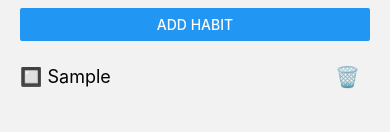
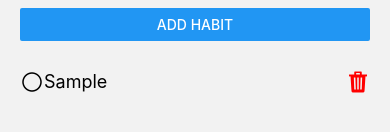
Before and after one commit to torttupohja/habit-tracker-app, a React Native app: screen /Habits in a window 390 px wide. Both pictures are taken after typing "Sample" into the empty fields and a click on the button "ADD HABIT". Shown: the part 194-326 px from the top of the page. Built offline with nearby package versions, Linux system fonts and the light colour scheme.

Commit message:
Update icons and add unit tests

```diff
--- /dev/null
+++ b/jest.setup.js
@@ -0,0 +1,3 @@
+jest.mock('@react-native-async-storage/async-storage', () =>
+    require('@react-native-async-storage/async-storage/jest/async-storage-mock')
+  );
--- a/screens/HabitsScreen.js
+++ b/screens/HabitsScreen.js
@@ -2,6 +2,8 @@
 import React, { useState, useEffect } from 'react';
 import { View, Text, TextInput, Button, FlatList, TouchableOpacity, StyleSheet, Alert } from 'react-native';
 import AsyncStorage from '@react-native-async-storage/async-storage';
+import { Ionicons } from '@expo/vector-icons';
+
 
 export default function HabitsScreen() {
   // State for storing habits and current habit input
@@ -86,12 +88,17 @@ export default function HabitsScreen() {
             onLongPress={() => editHabit(item)}
           >
             <View style={styles.habitRow}>
-              <Text style={[styles.habit, item.completed && styles.completed]}>
-                {item.completed ? '✅' : '🔲'} {item.text}
-              </Text>
-              <TouchableOpacity onPress={() => deleteHabit(item.id)}>
-                <Text style={styles.delete}>🗑️</Text>
-              </TouchableOpacity>
+                <Ionicons
+                    name={item.completed ? "checkmark-circle-sharp" : "ellipse-outline"}
+                    size={24}
+                    color={item.completed ? "green" : "black"}
+                />
+                <Text style={[styles.habit, item.completed && styles.completed]}>
+                    {item.text}
+                </Text>
+                <TouchableOpacity onPress={() => deleteHabit(item.id)}>
+                    <Ionicons name="trash-sharp" size={24} color="red" />
+                </TouchableOpacity>
             </View>
           </TouchableOpacity>
         )}
@@ -106,7 +113,7 @@ const styles = StyleSheet.create({
   title: { fontSize: 24, fontWeight: 'bold', marginBottom: 20 },
   input: { borderWidth: 1, padding: 10, borderRadius: 8, marginBottom: 10 },
   list: { marginTop: 20 },
-  habitRow: { flexDirection: 'row', justifyContent: 'space-between', alignItems: 'center' },
+  habitRow: { flexDirection: 'row', justifyContent: 'space-between', alignItems: 'center', marginVertical: 5,},
   habit: { fontSize: 18, paddingVertical: 5, flex: 1 },
   completed: { textDecorationLine: 'line-through', color: 'gray' },
   delete: { fontSize: 20, paddingHorizontal: 10 },
```
Also changed, not shown: package.json (+15 -4 lines), 2 other files (tests, documents, lock files or other folders).
